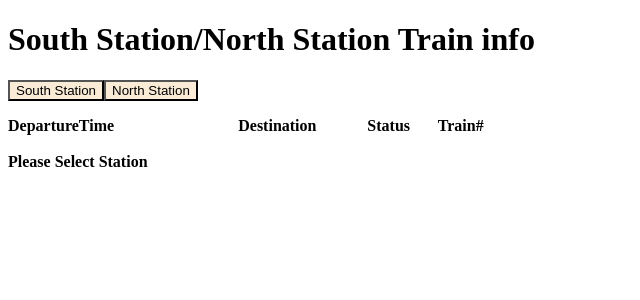
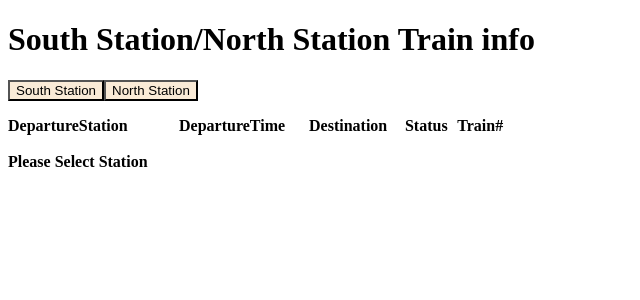
Before and after one commit to yangmars88/MBTATrainSchedule, a React (Create React App) app: page / in a window 1280 px wide. Shown: the top 300 px of the page, without its empty margins (0-640 px from the left). Built offline with nearby package versions, Linux system fonts and the light colour scheme.

Commit message:
Update App.js

```diff
--- a/src/App.js
+++ b/src/App.js
@@ -5,9 +5,7 @@ import './App.css';
             state={
                    dataArray:[]
                };
-         // componentDidMount(){
-         //     this.getTrainInfo();
-         //   }
+
          getTrainInfo=(station)=>{
                  let arr=[];
              fetch('https://api-v3.mbta.com/predictions?filter[stop]='+station+'&filter[direction_id]=0&include=vehicle&sort=departure_time')
@@ -15,6 +13,7 @@ import './App.css';
                  .then(res=> {
                     let changes= res.data.map(dat => {
                         let data={};
+                         data.station=station;
                          data.departureTime = dat.attributes.departure_time || 'N/A';
                          data.trackNo= dat.relationships.vehicle.data? dat.relationships.vehicle.data.id : 'N/A';
                          data.boardingStaus = dat.attributes.status || 'N/A';
@@ -51,6 +50,7 @@ import './App.css';
                  <button id="north" onClick={()=>{this.getTrainInfo('North+Station')}}>North Station</button>
                  <ul className="myList">
                      <li className="title">
+                         <span><strong>DepartureStation</strong></span>
                          <span><strong>DepartureTime</strong></span>
                          <span><strong>Destination</strong> </span>
                          <span><strong>Status</strong></span>
@@ -61,6 +61,7 @@ import './App.css';
                          data.length<=0? <strong>Please Select Station</strong>:
                              data.map(dat=>(
                                  <li key={dat.departureTime+dat.trackNo+dat.destination}>
+                                     <span>{dat.station}</span>
                                      <span>{new Date(dat.departureTime).toLocaleString('en-US',{hour:'numeric',minute:'numeric', hour12:true})}</span>
                                      <span>{dat.destination}</span>
                                      <span>{dat.boardingStaus}</span>
```
